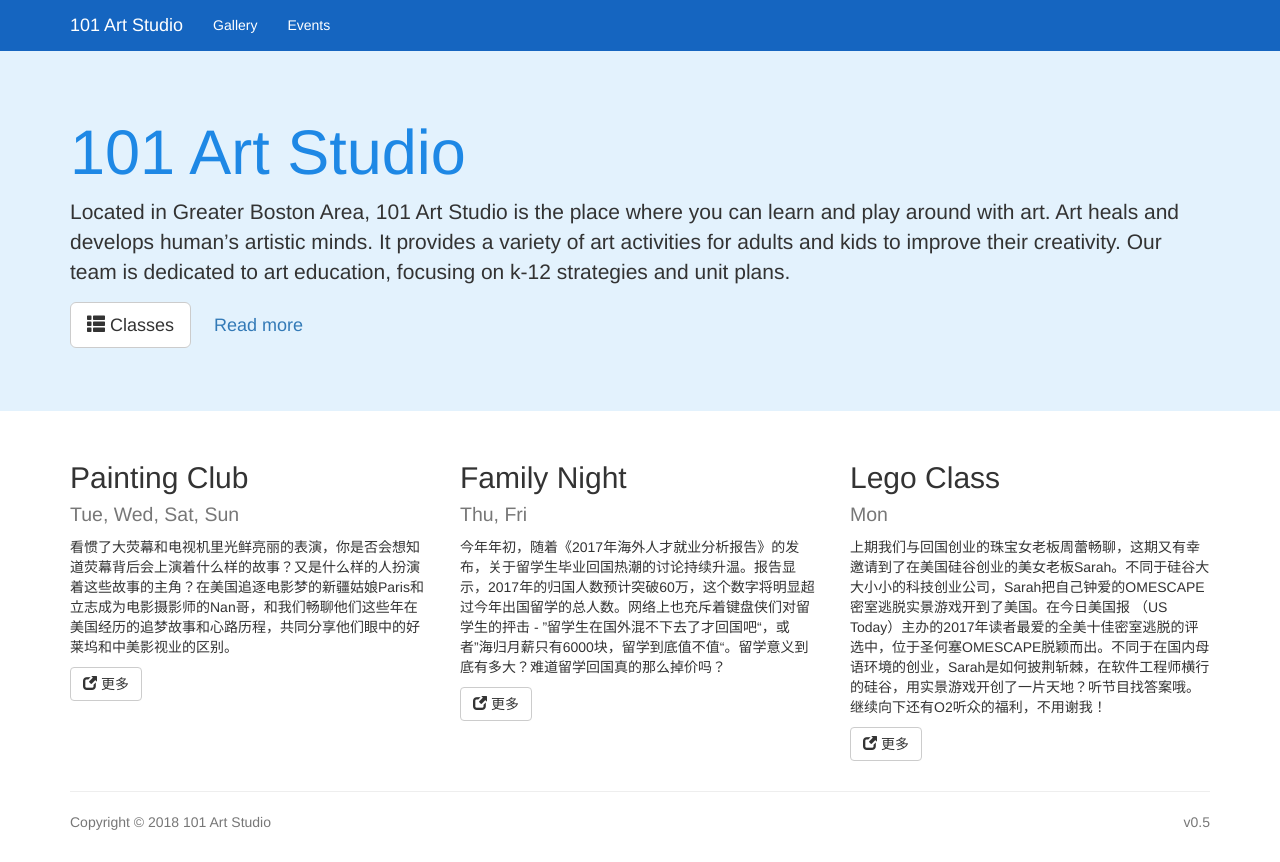
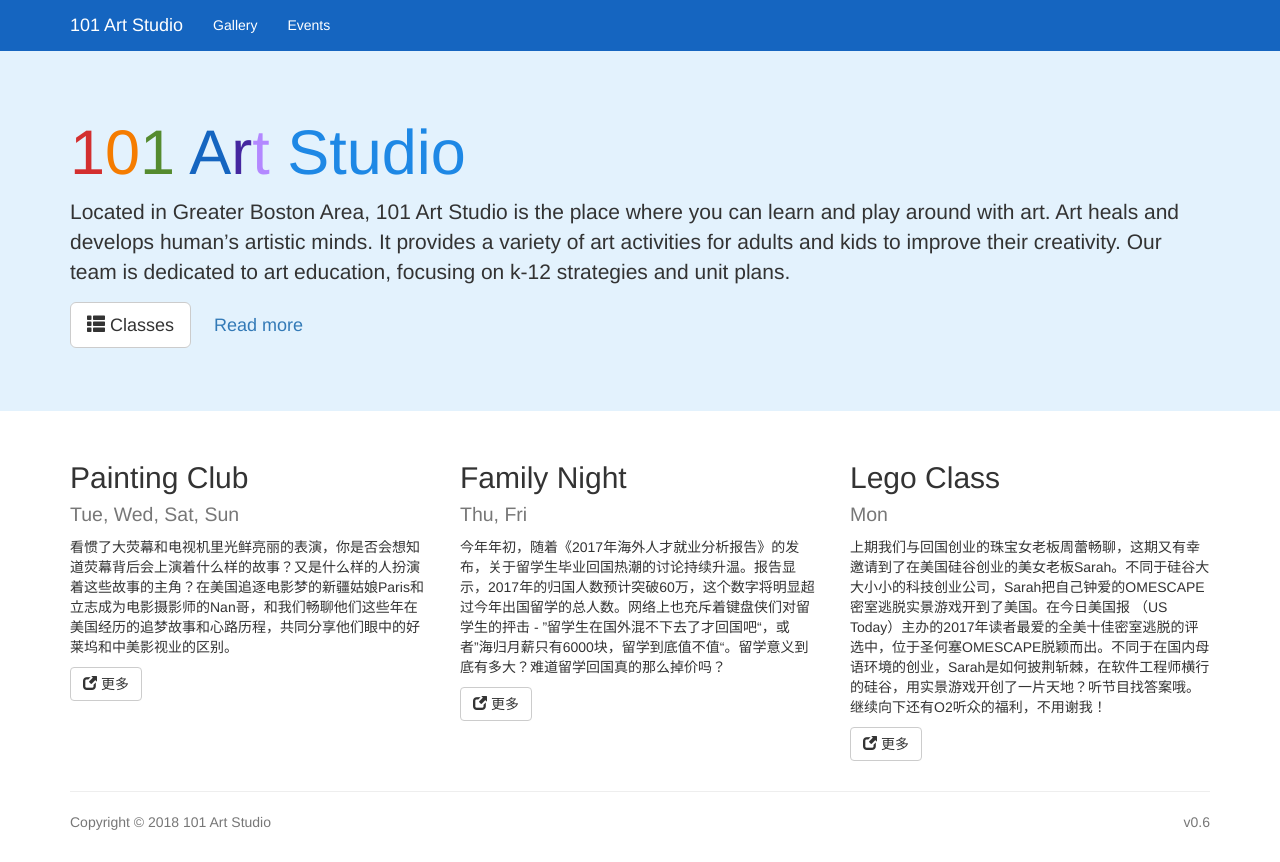
Before and after one commit to 101artstudio/101artstudio.github.io, a plain HTML site: page index.html in a window 1280 px wide. Drawn offline with nearby package versions, Linux system fonts and the light colour scheme.

Commit message:
updating title color

```diff
--- a/index.html
+++ b/index.html
@@ -84,7 +84,11 @@
     <!-- Main jumbotron for a primary marketing message or call to action -->
     <div class="jumbotron">
         <div class="container">
-            <h1>101 Art Studio</h1>
+            <h1>
+                <font color="#D32F2F">1</font><font color="#F57C00">0</font><font color="#558B2F">1</font>
+                <font color="#1565C0">A</font><font color="#4527A0">r</font><font color="#B388FF">t</font>
+                Studio
+            </h1>
             <p>Located in Greater Boston Area, 101 Art Studio is the place where you can learn and play around with art. Art heals and develops human’s artistic minds. It provides a variety of art activities for adults and kids to improve their creativity. Our team is dedicated to art education, focusing on k-12 strategies and unit plans.</p>
             <p><a class="btn btn-default btn-lg" href="archives.html" role="button"><span class="glyphicon glyphicon-th-list"></span> Classes</a>
                 <a class="btn btn-link btn-lg" href="about.html" role="button">Read more</a></p>
@@ -119,7 +123,7 @@
                     <p class="text-muted">Copyright &copy; 2018 101 Art Studio</p>
                 </div>
                 <div class="col-xs-2 col-sm-2 col-md-2 col-lg-2">
-                    <p class="text-right text-muted">v0.5</p>
+                    <p class="text-right text-muted">v0.6</p>
                 </div>
             </div>
         </footer>
```
